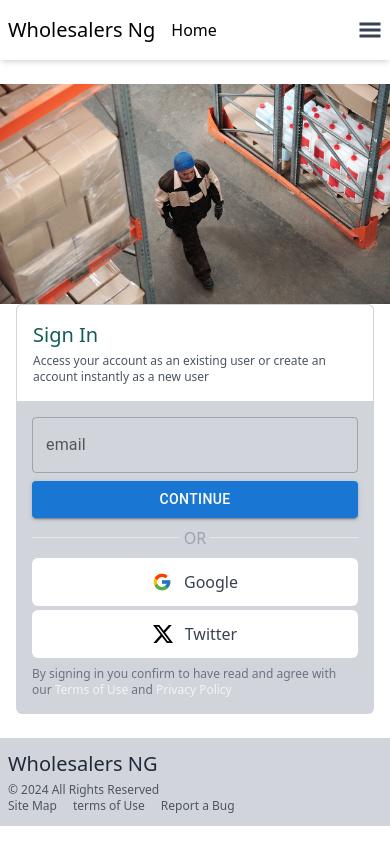
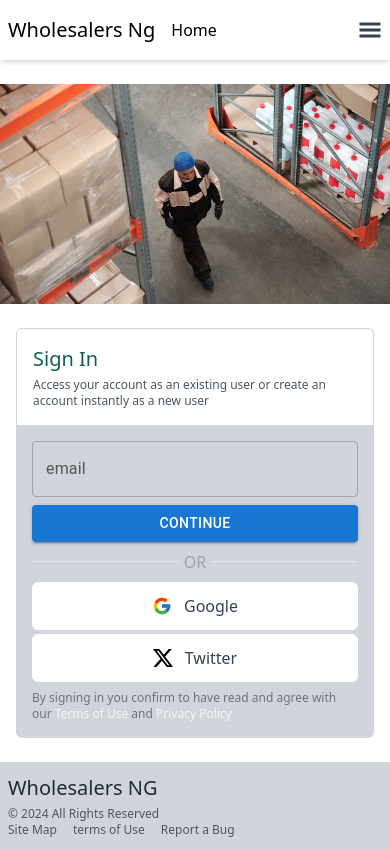
Before and after one commit to fallyfox/wholesalersng, a Next.js app: page /auth/signin in a window 390 px wide. Built offline with nearby package versions, Linux system fonts and the light colour scheme.

Commit message:
UPDATE:UI design for sign in route

```diff
--- a/app/auth/signin/page.js
+++ b/app/auth/signin/page.js
@@ -5,7 +5,7 @@ import { BsTwitterX } from "react-icons/bs";
 
 export default function Signin() {
     return (
-        <main className="grid grid-cols-1 lg:grid-cols-2 my-6 md:my-8 lg:my-16">
+        <main className="grid grid-cols-1 lg:grid-cols-2 gap-6 lg:gap-0 my-6 md:my-8 lg:my-16">
             <div className="h-[220px] lg:h-[400px] signin-bg-img"></div>
 
             <article className="flex flex-col items-center px-4 md:px-8 lg:px-16">
```
